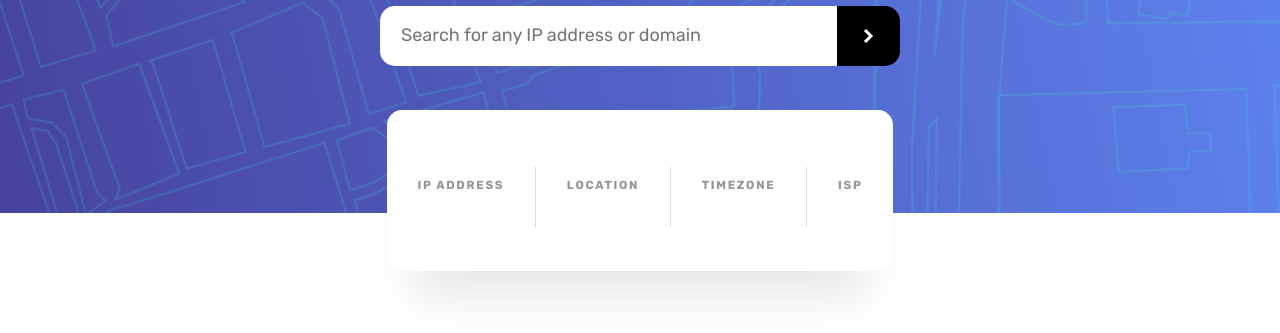
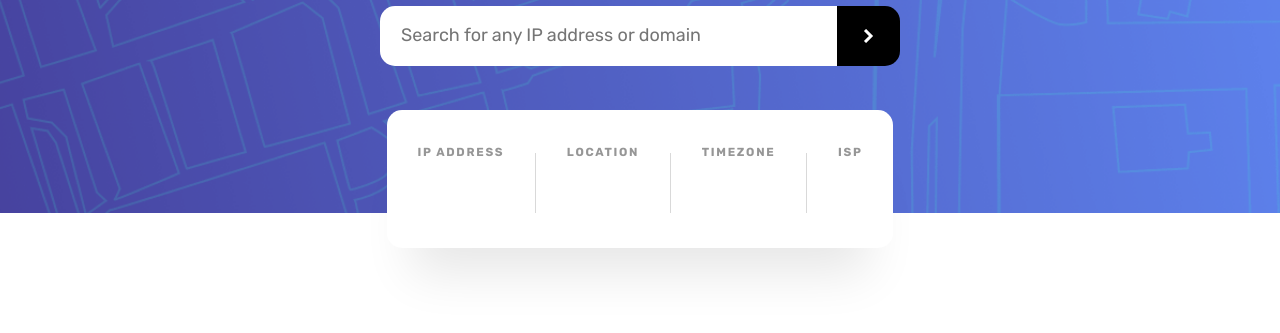
Before and after one commit to LamineGitHub/ip-address-tracker, a website built with Vite: page index.html in a window 1280 px wide. Shown: the part 87-420 px from the top of the page. Built offline with nearby package versions, Linux system fonts and the light colour scheme; no server answers.

Commit message:
Refactor: Realign the info section

```diff
--- a/src/css/style.css
+++ b/src/css/style.css
@@ -105,10 +105,10 @@ form.is-invalid {
 }
 
 .info {
-    min-height: 161px;
+    max-width: 1110px;
     display: flex;
     justify-content: center;
-    align-items: center;
+    align-items: flex-start;
     gap: clamp(1.5rem, 1.324rem + 0.751vw, 2rem);
     z-index: 999;
 
@@ -148,16 +148,21 @@ form.is-invalid {
 
     @media (max-width: 425px) {
         flex-direction: column;
+        align-items: center;
         text-align: center;
         width: 100%;
     }
+}
+
+.timezone {
+    flex-shrink: 0;
 }
 
 hr {
     border: none;
     border-left: 1px solid rgba(0, 0, 0, .15);
     height: 60px;
-    margin-top: 0.75em;
+    margin-top: 0.5em;
 
     @media (max-width: 425px) {
         display: none;
```
